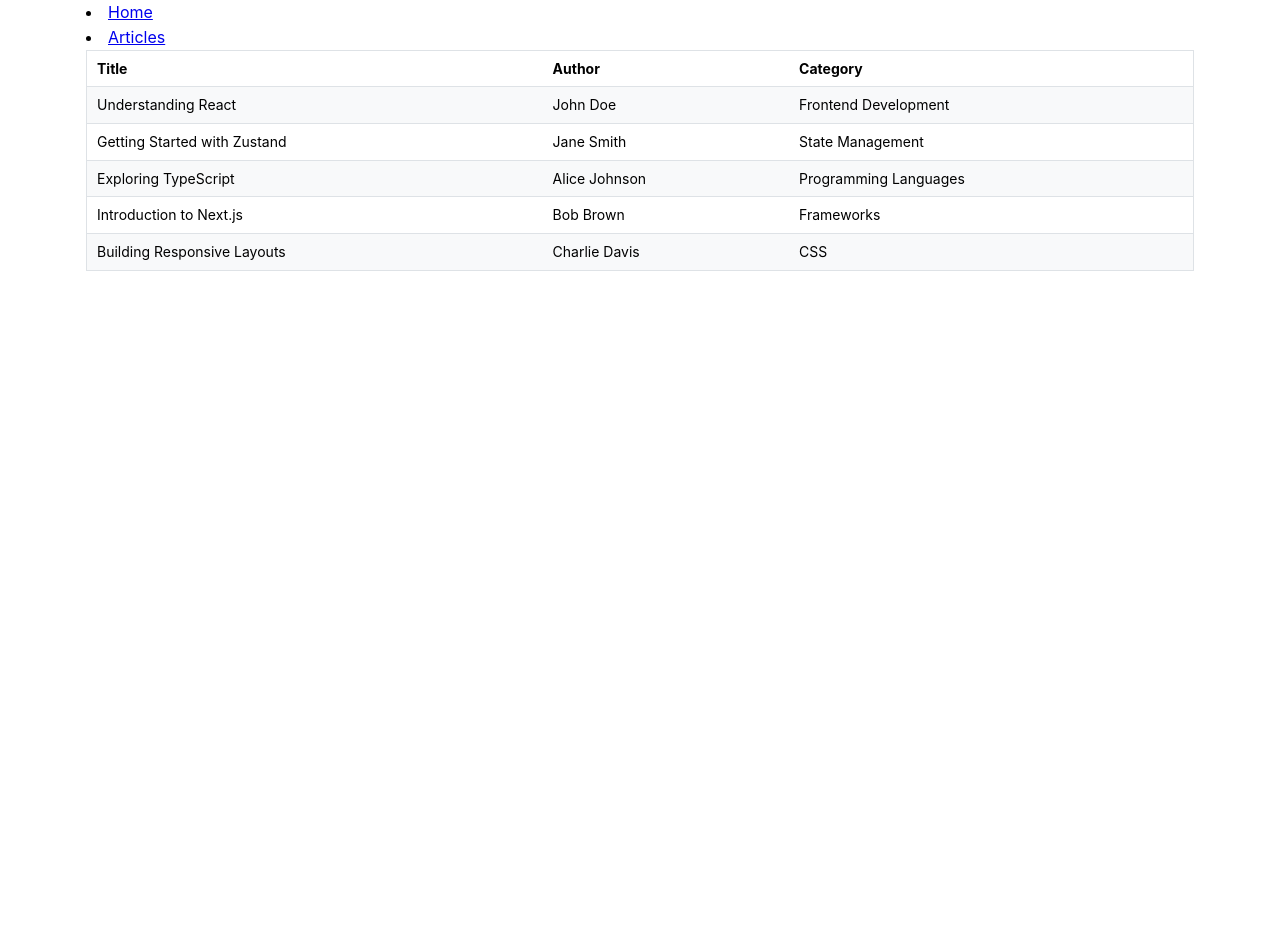
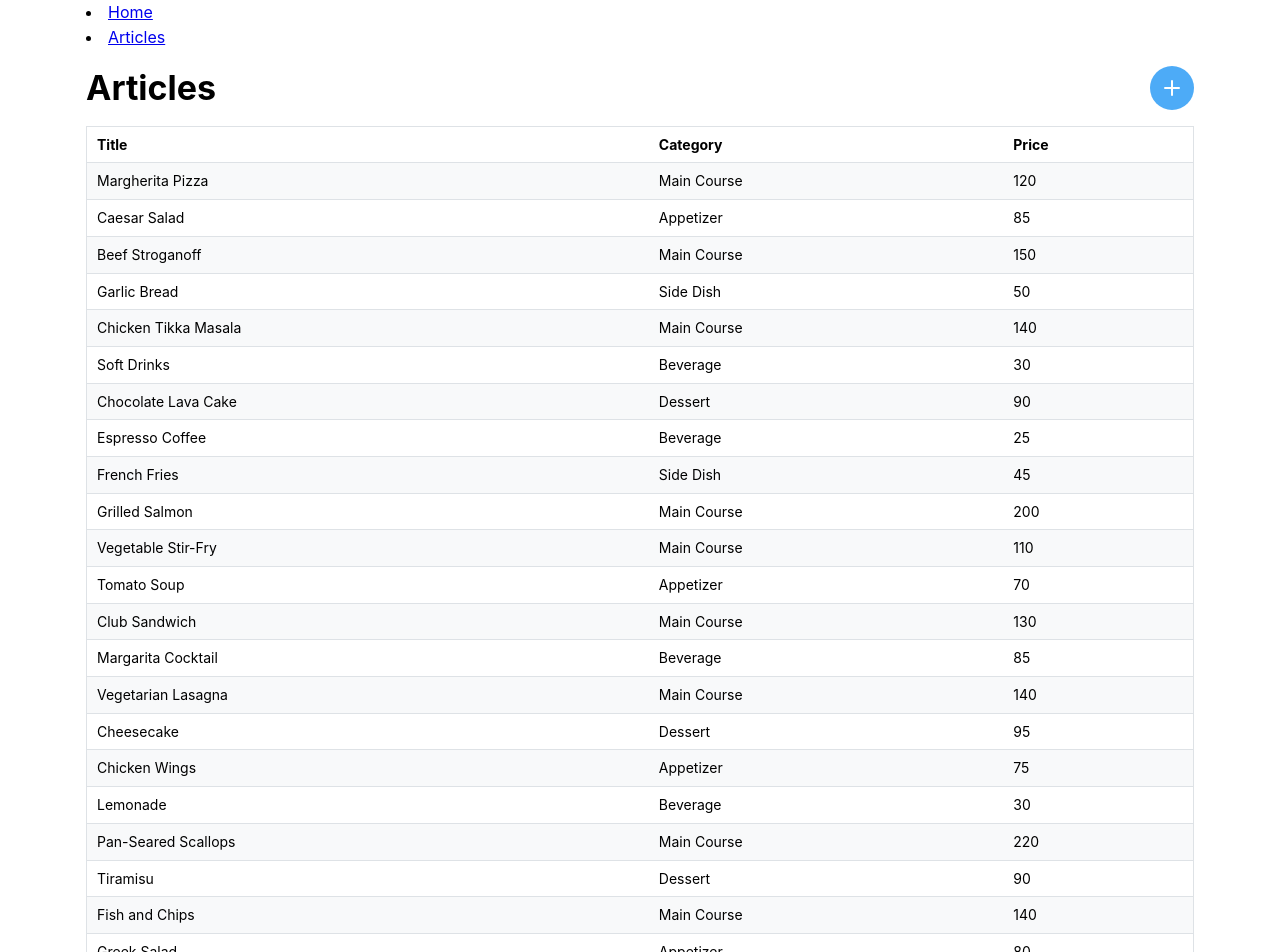
Before and after one commit to hisingcaspeco/prim-state, a React (Vite) app: page /articles in a window 1280 px wide. Shown: the top 952 px of the page. Before the commit the page ends 800 px from the top, so only its background shows below. Built offline with nearby package versions, Linux system fonts and the light colour scheme.

Commit message:
Add article

```diff
--- a/package.json
+++ b/package.json
@@ -13,6 +13,7 @@
     "@mantine/core": "^7.15.1",
     "@mantine/form": "^7.15.1",
     "@mantine/hooks": "^7.15.1",
+    "@tabler/icons-react": "^3.26.0",
     "react": "^18.3.1",
     "react-dom": "^18.3.1",
     "react-router-dom": "^7.0.2",
--- a/src/articles.json
+++ b/src/articles.json
@@ -1,47 +1,272 @@
 [
   {
     "id": "1",
-    "title": "Understanding React",
-    "content": "React is a JavaScript library for building user interfaces. It allows developers to create reusable UI components.",
-    "author": "John Doe",
-    "category": "Frontend Development",
-    "createdAt": "2023-01-15T10:00:00Z",
-    "updatedAt": "2023-01-20T14:00:00Z"
+    "title": "Margherita Pizza",
+    "content": "A classic Italian pizza with fresh tomatoes, mozzarella cheese, basil, and olive oil.",
+    "category": "Main Course",
+    "price": 120,
+    "createdAt": "2023-06-10T10:30:00Z",
+    "updatedAt": "2023-06-12T14:00:00Z"
   },
   {
     "id": "2",
-    "title": "Getting Started with Zustand",
-    "content": "Zustand is a small, fast, and scalable state management library for React apps. It is minimal and easy to integrate.",
-    "author": "Jane Smith",
-    "category": "State Management",
-    "createdAt": "2023-03-05T12:30:00Z",
-    "updatedAt": "2023-03-06T15:45:00Z"
+    "title": "Caesar Salad",
+    "content": "Romaine lettuce, parmesan cheese, croutons, and creamy Caesar dressing. Add chicken for extra protein.",
+    "category": "Appetizer",
+    "price": 85,
+    "createdAt": "2023-07-01T08:45:00Z",
+    "updatedAt": "2023-07-03T10:15:00Z"
   },
   {
     "id": "3",
-    "title": "Exploring TypeScript",
-    "content": "TypeScript is a superset of JavaScript that adds optional static typing to the language.",
-    "author": "Alice Johnson",
-    "category": "Programming Languages",
-    "createdAt": "2023-02-10T09:00:00Z",
-    "updatedAt": "2023-02-15T11:15:00Z"
+    "title": "Beef Stroganoff",
+    "content": "Tender beef in a creamy mushroom sauce, served with egg noodles and a side of steamed vegetables.",
+    "category": "Main Course",
+    "price": 150,
+    "createdAt": "2023-07-15T11:00:00Z",
+    "updatedAt": "2023-07-18T13:30:00Z"
   },
   {
     "id": "4",
-    "title": "Introduction to Next.js",
-    "content": "Next.js is a React framework that enables server-side rendering and static site generation.",
-    "author": "Bob Brown",
-    "category": "Frameworks",
-    "createdAt": "2023-04-01T08:00:00Z",
-    "updatedAt": "2023-04-10T13:00:00Z"
+    "title": "Garlic Bread",
+    "content": "Crispy bread topped with garlic butter and herbs. Perfect as a starter or side dish.",
+    "category": "Side Dish",
+    "price": 50,
+    "createdAt": "2023-07-20T09:30:00Z",
+    "updatedAt": "2023-07-21T10:00:00Z"
   },
   {
     "id": "5",
-    "title": "Building Responsive Layouts",
-    "content": "Learn how to create responsive layouts using modern CSS techniques like Flexbox and Grid.",
-    "author": "Charlie Davis",
-    "category": "CSS",
-    "createdAt": "2023-05-15T07:00:00Z",
-    "updatedAt": "2023-05-18T10:00:00Z"
+    "title": "Chicken Tikka Masala",
+    "content": "Grilled chicken in a spiced tomato cream sauce, served with basmati rice and naan bread.",
+    "category": "Main Course",
+    "price": 140,
+    "createdAt": "2023-08-05T12:20:00Z",
+    "updatedAt": "2023-08-06T14:50:00Z"
+  },
+  {
+    "id": "6",
+    "title": "Soft Drinks",
+    "content": "Choose from Coke, Sprite, or Fanta. Served chilled.",
+    "category": "Beverage",
+    "price": 30,
+    "createdAt": "2023-09-01T09:15:00Z",
+    "updatedAt": "2023-09-03T10:45:00Z"
+  },
+  {
+    "id": "7",
+    "title": "Chocolate Lava Cake",
+    "content": "A warm chocolate cake with a gooey center, served with vanilla ice cream.",
+    "category": "Dessert",
+    "price": 90,
+    "createdAt": "2023-09-10T11:00:00Z",
+    "updatedAt": "2023-09-12T14:00:00Z"
+  },
+  {
+    "id": "8",
+    "title": "Espresso Coffee",
+    "content": "Rich and strong espresso made with freshly ground coffee beans.",
+    "category": "Beverage",
+    "price": 25,
+    "createdAt": "2023-09-15T08:00:00Z",
+    "updatedAt": "2023-09-16T09:00:00Z"
+  },
+  {
+    "id": "9",
+    "title": "French Fries",
+    "content": "Golden, crispy French fries with a side of ketchup or mayo.",
+    "category": "Side Dish",
+    "price": 45,
+    "createdAt": "2023-10-01T13:00:00Z",
+    "updatedAt": "2023-10-02T15:00:00Z"
+  },
+  {
+    "id": "10",
+    "title": "Grilled Salmon",
+    "content": "Freshly grilled salmon served with lemon butter sauce, roasted potatoes, and asparagus.",
+    "category": "Main Course",
+    "price": 200,
+    "createdAt": "2023-10-05T18:30:00Z",
+    "updatedAt": "2023-10-06T20:00:00Z"
+  },
+  {
+    "id": "11",
+    "title": "Vegetable Stir-Fry",
+    "content": "A mix of fresh vegetables sautéed in a savory soy-ginger sauce, served over steamed rice.",
+    "category": "Main Course",
+    "price": 110,
+    "createdAt": "2023-10-10T12:30:00Z",
+    "updatedAt": "2023-10-11T14:00:00Z"
+  },
+  {
+    "id": "12",
+    "title": "Tomato Soup",
+    "content": "A creamy and flavorful tomato soup garnished with basil and served with crusty bread.",
+    "category": "Appetizer",
+    "price": 70,
+    "createdAt": "2023-10-15T11:45:00Z",
+    "updatedAt": "2023-10-16T13:00:00Z"
+  },
+  {
+    "id": "13",
+    "title": "Club Sandwich",
+    "content": "A triple-layered sandwich with turkey, bacon, lettuce, tomato, and mayo, served with a side of fries.",
+    "category": "Main Course",
+    "price": 130,
+    "createdAt": "2023-10-20T10:00:00Z",
+    "updatedAt": "2023-10-21T12:30:00Z"
+  },
+  {
+    "id": "14",
+    "title": "Margarita Cocktail",
+    "content": "A refreshing blend of tequila, lime juice, and triple sec, served over ice with a salted rim.",
+    "category": "Beverage",
+    "price": 85,
+    "createdAt": "2023-10-25T19:00:00Z",
+    "updatedAt": "2023-10-26T21:00:00Z"
+  },
+  {
+    "id": "15",
+    "title": "Vegetarian Lasagna",
+    "content": "Layers of pasta, ricotta, spinach, and marinara sauce, topped with melted mozzarella.",
+    "category": "Main Course",
+    "price": 140,
+    "createdAt": "2023-11-01T17:15:00Z",
+    "updatedAt": "2023-11-02T18:30:00Z"
+  },
+  {
+    "id": "16",
+    "title": "Cheesecake",
+    "content": "A rich and creamy cheesecake with a graham cracker crust, topped with fresh strawberries.",
+    "category": "Dessert",
+    "price": 95,
+    "createdAt": "2023-11-05T15:45:00Z",
+    "updatedAt": "2023-11-06T17:00:00Z"
+  },
+  {
+    "id": "17",
+    "title": "Chicken Wings",
+    "content": "Crispy chicken wings tossed in your choice of buffalo, BBQ, or garlic parmesan sauce.",
+    "category": "Appetizer",
+    "price": 75,
+    "createdAt": "2023-11-10T16:00:00Z",
+    "updatedAt": "2023-11-11T18:15:00Z"
+  },
+  {
+    "id": "18",
+    "title": "Lemonade",
+    "content": "Freshly squeezed lemons mixed with just the right amount of sweetness and ice.",
+    "category": "Beverage",
+    "price": 30,
+    "createdAt": "2023-11-15T14:30:00Z",
+    "updatedAt": "2023-11-16T16:00:00Z"
+  },
+  {
+    "id": "19",
+    "title": "Pan-Seared Scallops",
+    "content": "Tender scallops seared to perfection, served with a white wine sauce and roasted vegetables.",
+    "category": "Main Course",
+    "price": 220,
+    "createdAt": "2023-11-20T18:45:00Z",
+    "updatedAt": "2023-11-21T20:30:00Z"
+  },
+  {
+    "id": "20",
+    "title": "Tiramisu",
+    "content": "An Italian dessert made with layers of coffee-soaked ladyfingers, mascarpone cream, and cocoa powder.",
+    "category": "Dessert",
+    "price": 90,
+    "createdAt": "2023-11-25T21:00:00Z",
+    "updatedAt": "2023-11-26T22:15:00Z"
+  },
+  {
+    "id": "21",
+    "title": "Fish and Chips",
+    "content": "Crispy battered fish served with golden fries and a side of tartar sauce.",
+    "category": "Main Course",
+    "price": 140,
+    "createdAt": "2023-12-01T12:00:00Z",
+    "updatedAt": "2023-12-02T14:00:00Z"
+  },
+  {
+    "id": "22",
+    "title": "Greek Salad",
+    "content": "A refreshing salad with cucumbers, tomatoes, olives, feta cheese, and olive oil dressing.",
+    "category": "Appetizer",
+    "price": 80,
+    "createdAt": "2023-12-05T10:30:00Z",
+    "updatedAt": "2023-12-06T12:45:00Z"
+  },
+  {
+    "id": "23",
+    "title": "BBQ Ribs",
+    "content": "Slow-cooked pork ribs glazed with smoky barbecue sauce, served with coleslaw and cornbread.",
+    "category": "Main Course",
+    "price": 200,
+    "createdAt": "2023-12-07T18:00:00Z",
+    "updatedAt": "2023-12-08T19:30:00Z"
+  },
+  {
+    "id": "24",
+    "title": "Shrimp Cocktail",
+    "content": "Chilled shrimp served with a tangy cocktail sauce and lemon wedges.",
+    "category": "Appetizer",
+    "price": 95,
+    "createdAt": "2023-12-10T16:45:00Z",
+    "updatedAt": "2023-12-11T18:15:00Z"
+  },
+  {
+    "id": "25",
+    "title": "Minestrone Soup",
+    "content": "A hearty Italian vegetable soup with pasta and beans in a savory tomato broth.",
+    "category": "Appetizer",
+    "price": 75,
+    "createdAt": "2023-12-12T11:00:00Z",
+    "updatedAt": "2023-12-13T12:30:00Z"
+  },
+  {
+    "id": "26",
+    "title": "Chocolate Mousse",
+    "content": "A rich and creamy chocolate mousse topped with whipped cream and dark chocolate shavings.",
+    "category": "Dessert",
+    "price": 85,
+    "createdAt": "2023-12-15T15:30:00Z",
+    "updatedAt": "2023-12-16T17:00:00Z"
+  },
+  {
+    "id": "27",
+    "title": "Grilled Veggie Wrap",
+    "content": "A healthy wrap filled with grilled zucchini, bell peppers, hummus, and fresh spinach.",
+    "category": "Main Course",
+    "price": 120,
+    "createdAt": "2023-12-18T13:15:00Z",
+    "updatedAt": "2023-12-19T14:45:00Z"
+  },
+  {
+    "id": "28",
+    "title": "Hot Chocolate",
+    "content": "A warm and comforting drink made with rich chocolate and topped with whipped cream.",
+    "category": "Beverage",
+    "price": 45,
+    "createdAt": "2023-12-20T08:00:00Z",
+    "updatedAt": "2023-12-21T09:30:00Z"
+  },
+  {
+    "id": "29",
+    "title": "Spaghetti Bolognese",
+    "content": "Classic spaghetti served with a rich and savory meat sauce, topped with parmesan cheese.",
+    "category": "Main Course",
+    "price": 135,
+    "createdAt": "2023-12-22T19:00:00Z",
+    "updatedAt": "2023-12-23T20:45:00Z"
+  },
+  {
+    "id": "30",
+    "title": "Apple Pie",
+    "content": "A classic dessert made with spiced apples and a buttery crust, served warm with vanilla ice cream.",
+    "category": "Dessert",
+    "price": 95,
+    "createdAt": "2023-12-25T14:00:00Z",
+    "updatedAt": "2023-12-26T15:30:00Z"
   }
 ]
--- a/src/components/EditArticle.tsx
+++ b/src/components/EditArticle.tsx
@@ -3,19 +3,28 @@
 import { useForm } from "@mantine/form";
 
 interface EditArticleProps {
-    article: Article;
+    article: Article | null;
 }
 
 export const EditArticle = ({ article }: EditArticleProps) => {
+    const emptyArticle = {
+        id: "",
+        title: "",
+        content: "",
+        price: 0,
+        category: "",
+        createdAt: "",
+        updatedAt: "",
+    };
+
     const form = useForm({
-        initialValues: article,
+        initialValues: article || emptyArticle,
         validate: {
             title: (value) =>
                 value.trim().length < 10 ? "Title must be at least 10 characters" : null,
             content: (value) =>
                 value.trim().length < 10 ? "Content must be at least 10 characters" : null,
-            author: (value) =>
-                value.trim().length < 2 ? "Author must be at least 2 characters" : null,
+            price: (value) => (isNaN(value) ? "Price must be a number" : null),
             category: (value) =>
                 value.trim().length < 2 ? "Category must be at least 2 characters" : null,
         },
@@ -40,10 +49,10 @@
                     {...form.getInputProps("content")}
                 />
                 <TextInput
-                    label="Author"
+                    label="Price"
                     withAsterisk
-                    placeholder={"Author"}
-                    {...form.getInputProps("author")}
+                    placeholder={"Price"}
+                    {...form.getInputProps("price")}
                 />
                 <TextInput
                     label="Category"
--- a/src/stores/useArticleStore.ts
+++ b/src/stores/useArticleStore.ts
@@ -5,7 +5,7 @@
     id: string;
     title: string;
     content: string;
-    author: string;
+    price: number;
     category: string;
     createdAt: string;
     updatedAt: string;
--- a/src/views/Articles.tsx
+++ b/src/views/Articles.tsx
@@ -1,7 +1,8 @@
-import { Drawer, Table } from "@mantine/core";
+import { ActionIcon, Drawer, Flex, Table, Title } from "@mantine/core";
 import { Article, useArticleStore } from "../stores/useArticleStore.ts";
 import { useDisclosure } from "@mantine/hooks";
 import { EditArticle } from "../components/EditArticle.tsx";
+import { IconPlus } from "@tabler/icons-react";
 
 export const Articles = () => {
     const { articles, selectArticle, selectedArticle } = useArticleStore();
@@ -9,6 +10,11 @@
 
     const openDrawer = (article: Article) => {
         selectArticle(article);
+        open();
+    };
+
+    const onCreateArticle = () => {
+        selectArticle(null);
         open();
     };
 
@@ -20,21 +26,34 @@
             }}
         >
             <Table.Td>{element.title}</Table.Td>
-            <Table.Td>{element.author}</Table.Td>
             <Table.Td>{element.category}</Table.Td>
+            <Table.Td>{element.price}</Table.Td>
         </Table.Tr>
     ));
 
     const ths = (
         <Table.Tr>
             <Table.Th>Title</Table.Th>
-            <Table.Th>Author</Table.Th>
             <Table.Th>Category</Table.Th>
+            <Table.Th>Price</Table.Th>
         </Table.Tr>
     );
 
     return (
         <>
+            <Flex my={"md"} align={"center"} justify={"space-between"}>
+                <Title order={1}>Articles</Title>
+                <ActionIcon
+                    size={"xl"}
+                    radius={"xl"}
+                    color={"blue.4"}
+                    variant="filled"
+                    aria-label="Add article"
+                    onClick={onCreateArticle}
+                >
+                    <IconPlus />
+                </ActionIcon>
+            </Flex>
             <Table withTableBorder striped highlightOnHover>
                 <Table.Thead>{ths}</Table.Thead>
                 <Table.Tbody>{rows}</Table.Tbody>
```
Also changed, not shown: 1 other file (tests, documents, lock files or other folders).
